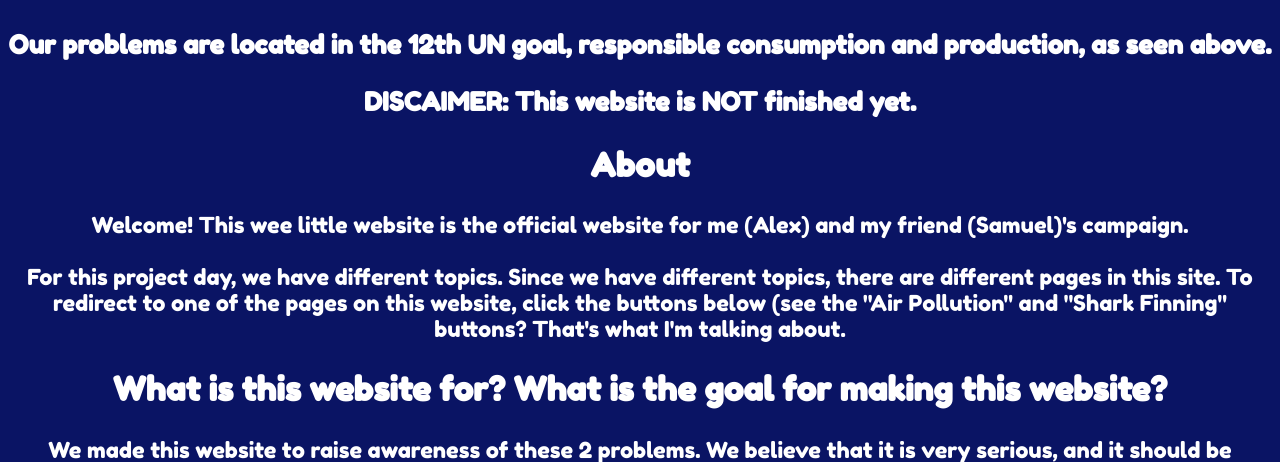
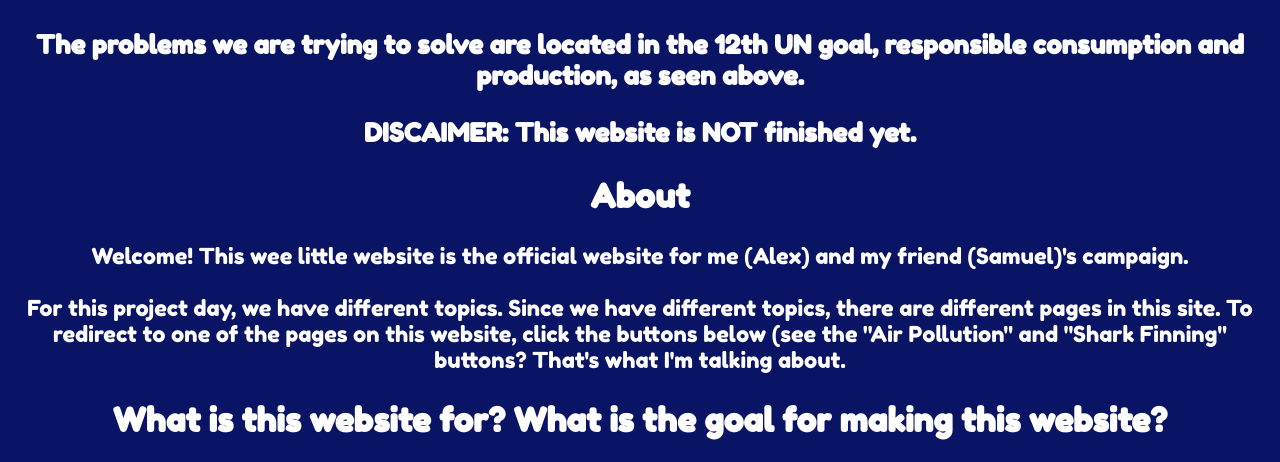
Before and after one commit to hirohitonumberonefan/HK-Campaign-Air-Pollution-and-Shark-Finning, a Flask app: page /home in a window 1280 px wide. Shown: the part 570-1032 px from the top of the page. Run offline with Flask 2, Linux system fonts and the light colour scheme.

Commit message:
change picture description a little

```diff
--- a/templates/home.html
+++ b/templates/home.html
@@ -78,7 +78,7 @@ body::-webkit-scrollbar-thumb {
 </div>
 <center><h1><b>Home</b></h1></center>
 <center><img src = "https://lh3.googleusercontent.com/xjLVR5ojfokp7oiWImUomchVsySOFPuIBkwiE2aWLDtfRYvwTQaxeEVWjAA9bYtnFeHXxoPk0T9vQMrgmTDdMkglagHwXCGDrsvMu-mSLLY1owSIKJ_9Qnv2oudBWAY60AoKyrahEg=w600-h315-p-k" alt= Project Day Picture style="width:auto;"></center>
-<center><h3><b>Our problems are located in the 12th UN goal, responsible consumption and production, as seen above.</b></h2></center>
+<center><h3><b>The problems we are trying to solve are located in the 12th UN goal, responsible consumption and production, as seen above.</b></h2></center>
 <center><h3><b>DISCAIMER: This website is NOT finished yet.</b></h2></center>
 <center><h2><b>About</b></h2></center>
 <center><p>Welcome! This wee little website is the official website for me (Alex) and my friend (Samuel)'s campaign.<br />
```
